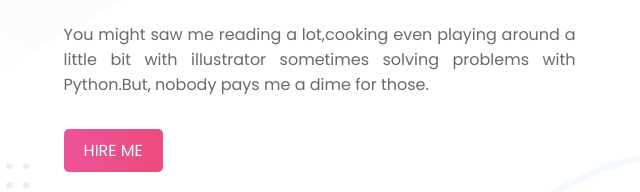
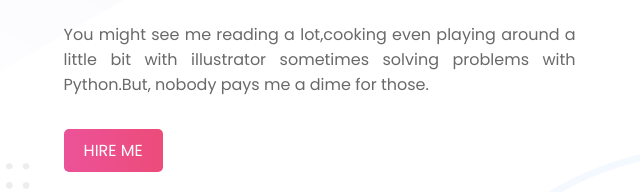
Before and after one commit to Meherameem/first-assignment-of-bangla-programming-hero-web-development-course, a plain HTML site: page index.html in a window 1280 px wide. Shown: the part 298-490 px from the top of the page, 62-702 px from the left. Drawn offline with Linux system fonts and the light colour scheme.

Commit message:
fifthcommit

```diff
--- a/index.html
+++ b/index.html
@@ -13,7 +13,7 @@
             <h2>Hello I'm</h2>
             <h1>Mehera Binte Mizan</h1>
             <p>
-                You might saw me reading a lot,cooking even playing around a little bit with illustrator sometimes solving problems with Python.But, nobody pays me a dime for those.
+                You might see me reading a lot,cooking even playing around a little bit with illustrator sometimes solving problems with Python.But, nobody pays me a dime for those.
             </p>
             <br>
             <a class="link-button" href="https://www.linkedin.com/in/mehera-mizan-82907b144" target="-blank">HIRE ME</a>
```
